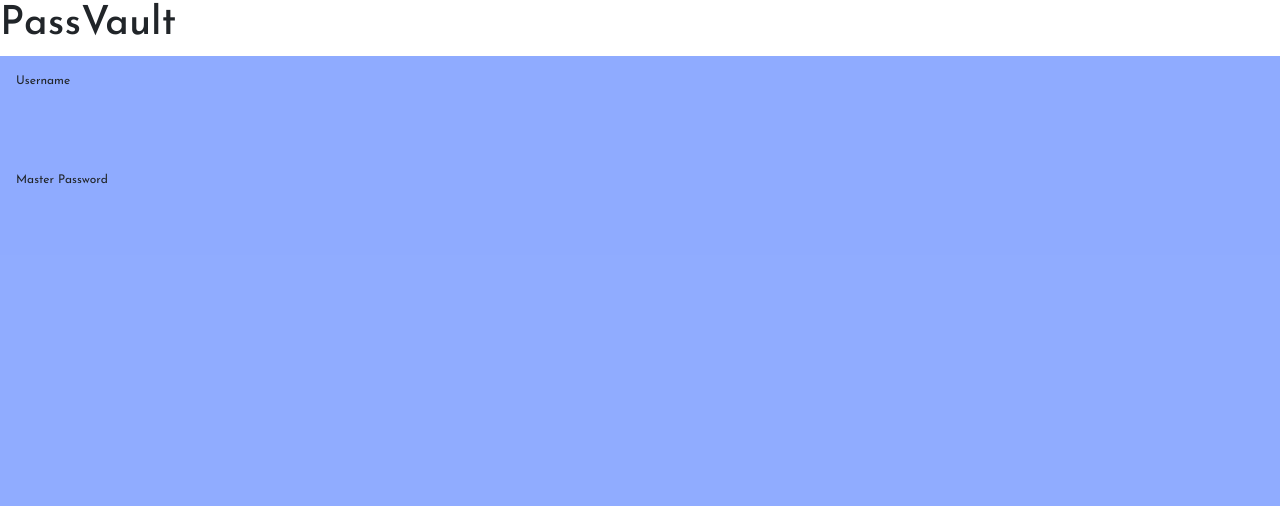
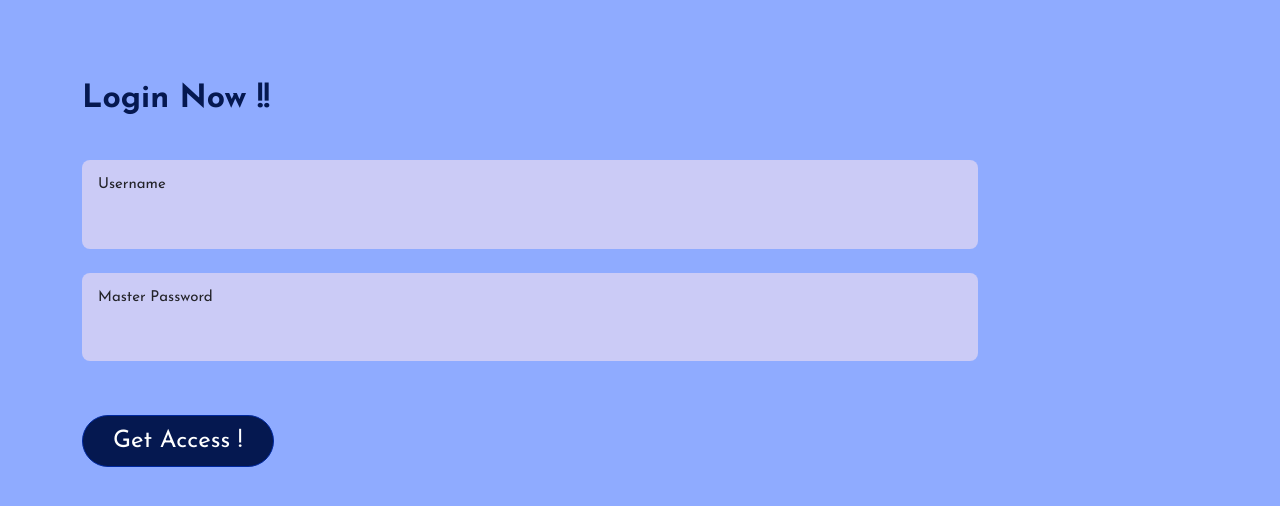
Before and after one commit to Monish-Palanikumar/passvault-frontend, a React (Create React App) app: page /login in a window 1280 px wide. Shown: the top 506 px of the page. Built offline with nearby package versions, Linux system fonts and the light colour scheme.

Commit message:
login form v2

```diff
--- a/src/App.css
+++ b/src/App.css
@@ -1,6 +1,7 @@
 :root {
 
 	/*========== Colors ==========*/
+	--hue-color: 240;
 
 	/* Deep gray */
 	--title-color: hsl(var(--hue-color), 8%, 15%);
@@ -8,7 +9,8 @@
 	--text-color: hsl(var(--hue-color), 8%, 45%);
 	/* lighter gray */
 	--text-color-light: hsl(var(--hue-color), 8%, 65%);
-	--input-color: hsl(var(--hue-color), 70%, 96%);
+	/* white */
+	--input-color: hsl(var(--hue-color), 70%, 88%);
 	--body-color: hsl(var(--hue-color), 60%, 99%);
 	--scroll-bar-color: hsl(var(--hue-color), 12%, 90%);
 	--scroll-thumb-color: hsl(var(--hue-color), 12%, 80%);
@@ -40,6 +42,9 @@
 	--mb-2-5: 2.5rem;
 	--mb-3: 3rem;
 }
+h1{
+	color: var(--dark-color);
+}
 #landing-section{
 	position: absolute;
 	top: 20%;
@@ -48,14 +53,14 @@
 #landing-section h1{
 	font-size: var(--big-font-size);
 }
-#landing-section a{
+a {
 	font-size: var(--h2-font-size);
 	text-decoration: none;
 }
 .button{
 	display: inline-block;
 	color: #fff;
-	margin-top: 50px;
+	margin-top: 30px;
 	margin-right: 30px;
 	padding: 7px 30px;
 	border: 1px solid #00289e;
@@ -64,8 +69,9 @@
 .button-full{
 	background-color: var(--dark-color);
 }
-.button-full:hover{
-	background-color: red;
+.button--flex {
+	display: inline-flex;
+	align-items: center;
 }
 .light{
 	color: var(--light-color);
@@ -85,13 +91,13 @@
 	width: 100%;
 	background-color: var(--input-color);
 	color: var(--text-color);
-	font-size: var(--normal-font-size);
+	font-size: var(--h2-font-size);
 	border: none;
 	outline: none;
 	padding: .25rem .5rem .5rem 0;
 }
 .login-label{
-	font-size: var(--smaller-font-size);
+	font-size: var(--normal-font-size);
 	color: var(--title-color);
 }
 .login-content{
@@ -99,3 +105,34 @@
 	border-radius: .5rem;
 	padding: .75rem 1rem .25rem;
 }
+.login-form{
+	position: absolute;
+	top: 18%;
+}
+.title{
+	position: absolute;
+	top: 10%;
+	font-weight: bold;
+	font-size: var(--h1-font-size)
+}
+@media screen and (min-width: 1024px){
+	.login-form{
+		width: 50%;
+		top: 20%;
+
+	}
+}
+@media screen and (min-width: 768px){
+	.login-form{
+		width: 70%;
+		top: 20%;
+
+	}
+}
+@media screen and (min-width: 500px){
+	.login-form{
+		width: 70%;
+		top: 20%;
+
+	}
+}
--- a/src/App.js
+++ b/src/App.js
@@ -11,7 +11,7 @@ import Login from "./Views/Login";
 function App() {
 	return (
 		<Router>
-			<Header />
+			{/* <Header /> */}
 			<Routes>
 				<Route path="/" element={<Landing />} />
 				<Route path="/dashboard" element={<Dashboard />} />
--- a/src/Views/Login.js
+++ b/src/Views/Login.js
@@ -2,7 +2,8 @@ import React from 'react'
 
 function Login() {
      return (
-          <div id="sect">
+          <div id="sect login-section" className='container'>
+               <h1 className='text-center title'>Login Now !!</h1>
                <form className="login-form grid" method="post">
                     <div className="login-inputs grid">
                          <div className='login-content'>
@@ -11,8 +12,14 @@ function Login() {
                          </div>
                          <div className='login-content'>
                               <label htmlFor='' className='login-label'>Master Password</label>
-                              <input type="text" className="login-input" />
+                              <input type="password" className="login-input" />
                          </div>
+                    </div>
+                    <div>
+                         {/* TODO Insert link */}
+                         <a href="http://localhost:3000/dashboard" className="button button-full button--flex">
+                              Get Access !
+                         </a>
                     </div>
                </form>
           </div>
```
